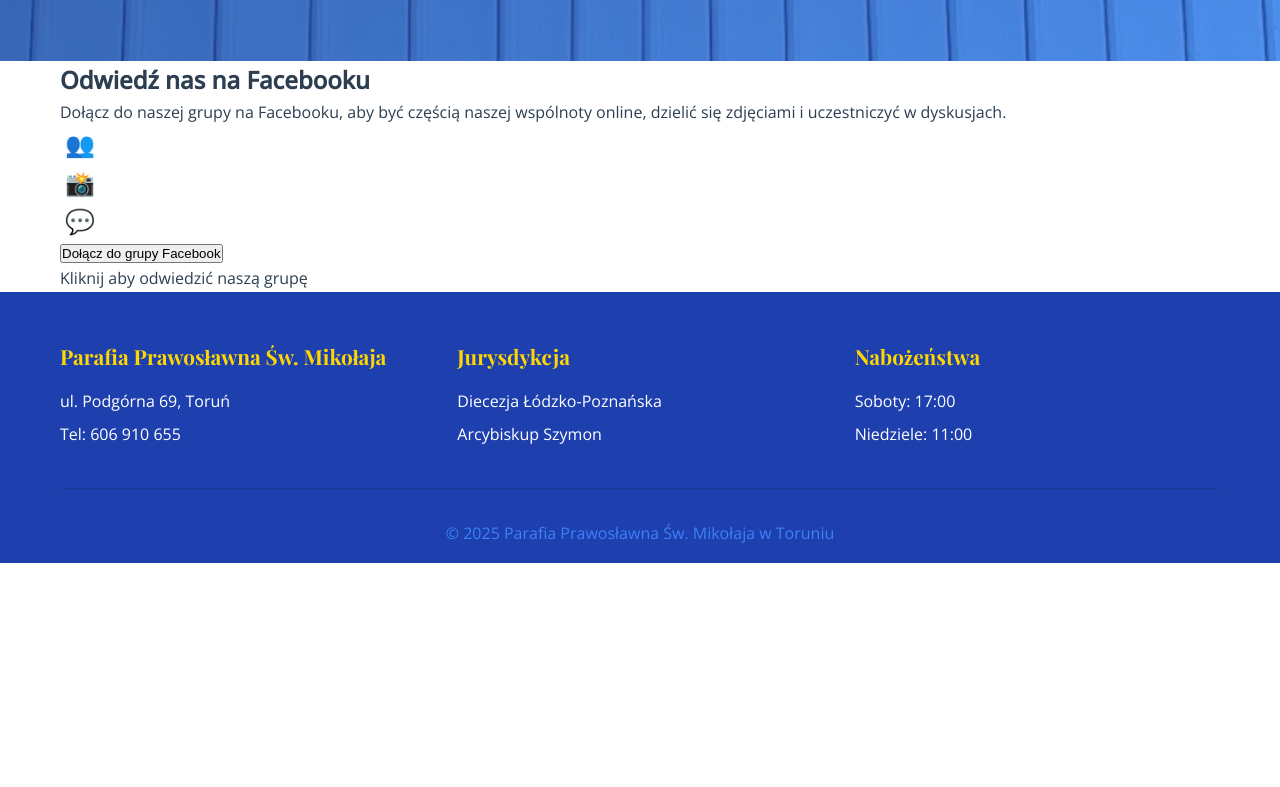
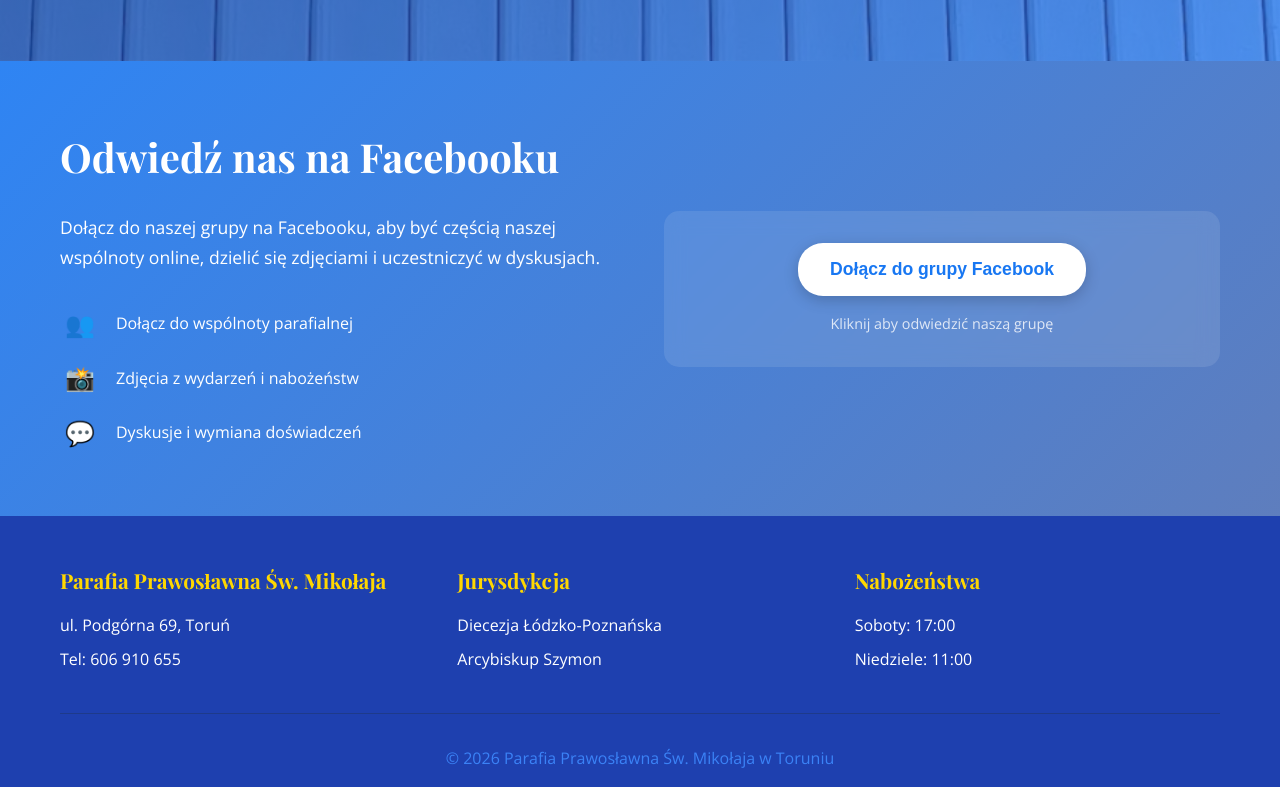
Before and after one commit to bambooflags/church_san_nicola, a plain HTML site: page index.html in a window 1280 px wide. Shown: the part 2876-3663 px from the top of the page. Before the commit the page ends 3439 px from the top, so only its background shows below. Drawn offline with nearby package versions, Linux system fonts and the light colour scheme.

Commit message:
Add Facebook section styles and update copyright year to 2026

```diff
--- a/index.html
+++ b/index.html
@@ -233,7 +233,7 @@
                 </div>
             </div>
             <div class="footer-bottom">
-                <p>&copy; 2025 Parafia Prawosławna Św. Mikołaja w Toruniu</p>
+                <p>&copy; 2026 Parafia Prawosławna Św. Mikołaja w Toruniu</p>
             </div>
         </div>
     </footer>
--- a/styles.css
+++ b/styles.css
@@ -624,6 +624,74 @@ body {
     margin: 0;
 }
 
+/* Facebook Section */
+.facebook-section {
+    padding: 4rem 0;
+    background: linear-gradient(135deg, rgba(24, 119, 242, 0.9), rgba(66, 103, 178, 0.85));
+    position: relative;
+}
+
+.facebook-content {
+    display: grid;
+    grid-template-columns: 1fr 1fr;
+    gap: 3rem;
+    align-items: center;
+}
+
+.facebook-text h2 {
+    font-family: 'Playfair Display', serif;
+    font-size: 2.5rem;
+    color: var(--white);
+    margin-bottom: 1.5rem;
+}
+
+.facebook-text p {
+    font-size: 1.1rem;
+    color: var(--white);
+    line-height: 1.7;
+    margin-bottom: 2rem;
+}
+
+.facebook-benefits {
+    display: flex;
+    flex-direction: column;
+    gap: 1rem;
+}
+
+.facebook-action {
+    text-align: center;
+    padding: 2rem;
+    background: rgba(255, 255, 255, 0.1);
+    border-radius: 15px;
+    backdrop-filter: blur(10px);
+}
+
+.facebook-button {
+    background: #FFFFFF;
+    color: #1877F2;
+    border: none;
+    padding: 1rem 2rem;
+    font-size: 1.1rem;
+    font-weight: 600;
+    border-radius: 25px;
+    cursor: pointer;
+    transition: all 0.3s ease;
+    margin-bottom: 1rem;
+    box-shadow: 0 4px 15px rgba(0, 0, 0, 0.2);
+}
+
+.facebook-button:hover {
+    background: #F0F2F5;
+    transform: translateY(-2px);
+    box-shadow: 0 6px 20px rgba(0, 0, 0, 0.3);
+}
+
+.facebook-note {
+    font-size: 0.9rem;
+    color: rgba(255, 255, 255, 0.8);
+    margin: 0;
+}
+
 /* Footer */
 .footer {
     background: var(--dark-blue);
@@ -760,6 +828,11 @@ body {
         gap: 2rem;
     }
 
+    .facebook-content {
+        grid-template-columns: 1fr;
+        gap: 2rem;
+    }
+
     .hero-text h2 {
         font-size: 2rem;
     }
@@ -768,7 +841,8 @@ body {
     .services h2,
     .contact h2,
     .news h2,
-    .whatsapp-text h2 {
+    .whatsapp-text h2,
+    .facebook-text h2 {
         font-size: 2rem;
     }
 }
```
